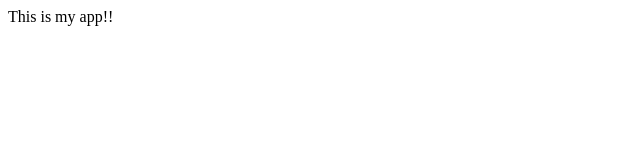
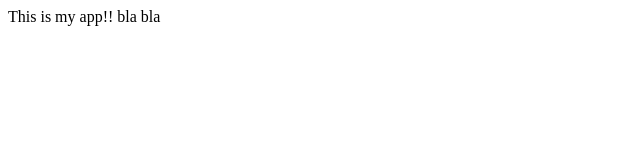
Before and after one commit to malshanishadini/myappsample, a plain HTML site: page index.html in a window 1280 px wide. Shown: the full height of the page, 0-640 px from the left. Drawn offline with Linux system fonts and the light colour scheme.

Commit message:
Initial commit

```diff
--- a/index.html
+++ b/index.html
@@ -4,6 +4,6 @@
 	<title>Myapp</title>
 </head>
 <body>
-This is my app!!
+This is my app!! bla bla
 </body>
 </html>
```
